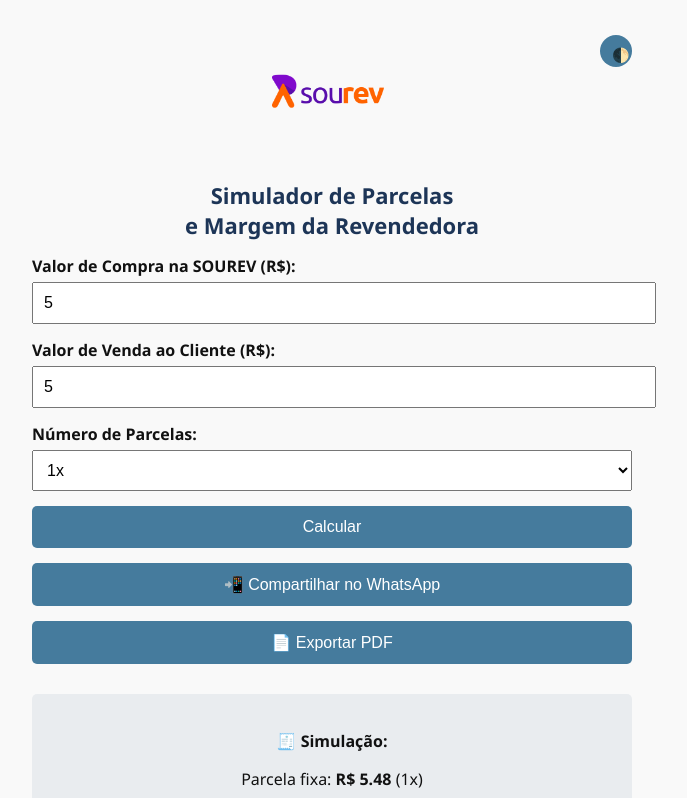
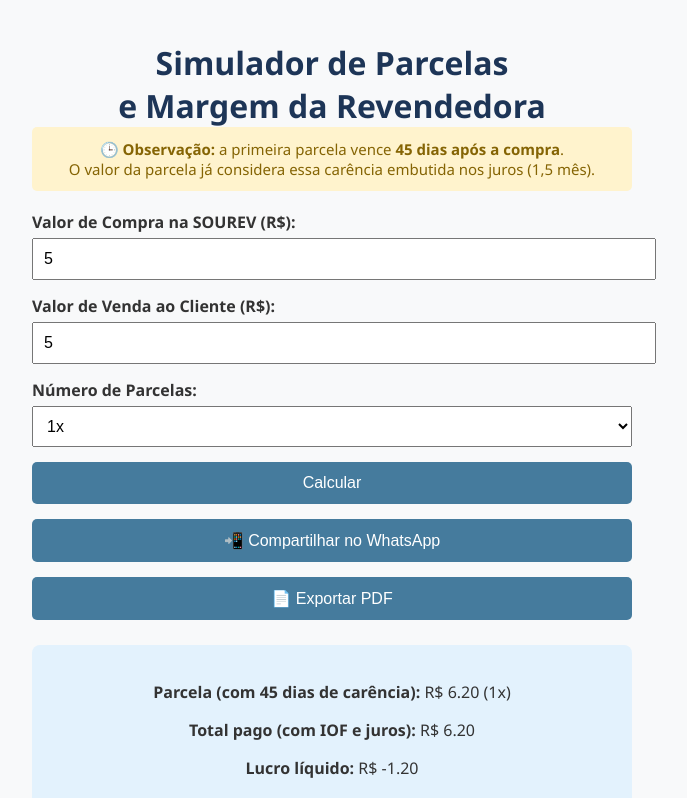
Before and after one commit to sourev/simulador-revendedoras, a plain HTML site: page index.html in a window 1280 px wide. Both pictures are taken after typing "5", "5" into the empty fields and a click on the button "Calcular". Shown: the top 798 px of the page, without its empty margins (308-995 px from the left). Drawn offline with nearby package versions, Linux system fonts and the light colour scheme.

Commit message:
Update index.html

```diff
--- a/index.html
+++ b/index.html
@@ -2,51 +2,31 @@
 <html lang="pt-BR">
 <head>
   <meta charset="UTF-8" />
-  <title>Simulador - Margem de Lucro Revendedora SOUREV</title>
+  <title>Simulador - Revendedora SOUREV</title>
   <script src="https://cdn.jsdelivr.net/npm/chart.js"></script>
   <style>
-    :root {
-      --bg: #f9f9f9;
-      --text: #111;
-      --primary: #1d3557;
-      --accent: #457b9d;
-    }
-    body.dark {
-      --bg: #121212;
-      --text: #fff;
-    }
     body {
-      background: var(--bg);
-      color: var(--text);
       font-family: 'Segoe UI', sans-serif;
       max-width: 600px;
       margin: 0 auto;
       padding: 20px;
-      position: relative;
-    }
-    .mode-toggle {
-      position: absolute;
-      top: 20px;
-      right: 20px;
-      background: var(--accent);
-      color: white;
-      border: none;
-      font-size: 14px;
-      border-radius: 50%;
-      width: 32px;
-      height: 32px;
-      cursor: pointer;
-    }
-    .logo {
-      display: block;
-      margin: 0 auto 10px auto;
-      max-height: 150px;
+      background: #f8f9fa;
+      color: #333;
     }
     h1 {
       text-align: center;
-      color: var(--primary);
-      font-size: 22px;
-      margin-top: 0;
+      color: #1d3557;
+      margin-bottom: 10px;
+    }
+    .alerta {
+      background: #fff3cd;
+      color: #856404;
+      padding: 12px;
+      border-radius: 5px;
+      font-size: 15px;
+      text-align: center;
+      margin-top: -10px;
+      margin-bottom: 20px;
     }
     label {
       font-weight: bold;
@@ -60,124 +40,105 @@
       font-size: 16px;
     }
     button {
-      background: var(--accent);
+      background: #457b9d;
       color: white;
       border: none;
       padding: 12px;
+      font-size: 16px;
+      width: 100%;
+      margin-top: 15px;
       border-radius: 5px;
       cursor: pointer;
-      margin-top: 15px;
-      width: 100%;
-      font-size: 16px;
     }
     #resultado {
-      margin-top: 30px;
-      background: #e9ecef;
+      background: #e3f2fd;
       padding: 20px;
-      border-radius: 5px;
+      margin-top: 25px;
+      border-radius: 8px;
       text-align: center;
     }
     canvas {
       margin-top: 30px;
     }
-    @media (max-width: 600px) {
-      body { font-size: 18px; }
-      h1 { font-size: 24px; }
-      .logo { max-height: 100px; }
-    }
   </style>
 </head>
 <body>
 
-  <button class="mode-toggle" onclick="toggleDarkMode()">🌓</button>
-  <img src="sourev-logo.png" alt="Sourev Logo" class="logo" />
   <h1>Simulador de Parcelas<br>e Margem da Revendedora</h1>
 
-  <label>Valor de Compra na SOUREV (R$):
+  <div class="alerta">
+    🕒 <strong>Observação:</strong> a primeira parcela vence <strong>45 dias após a compra</strong>.<br>
+    O valor da parcela já considera essa carência embutida nos juros (1,5 mês).
+  </div>
+
+  <label>Valor de Compra na SOUREV (R$):</label>
   <input type="number" id="valor" placeholder="Ex: 1000" />
-  </label>
 
-  <label>Valor de Venda ao Cliente (R$):
+  <label>Valor de Venda ao Cliente (R$):</label>
   <input type="number" id="venda" placeholder="Ex: 2000" />
-  </label>
 
-  <label>Número de Parcelas:
+  <label>Número de Parcelas:</label>
   <select id="parcelas">
     <option value="1">1x</option>
     <option value="2">2x</option>
     <option value="3">3x</option>
   </select>
-  </label>
 
   <button onclick="calcular()">Calcular</button>
   <button onclick="compartilharWhatsApp()">📲 Compartilhar no WhatsApp</button>
   <button onclick="window.print()">📄 Exportar PDF</button>
 
   <div id="resultado"></div>
-  <canvas id="graficoPizza" width="400" height="300"></canvas>
+  <canvas id="graficoPizza"></canvas>
 
   <script>
-    function toggleDarkMode() {
-      document.body.classList.toggle("dark");
-      localStorage.setItem("modo", document.body.classList.contains("dark") ? "dark" : "light");
-    }
-
-    if (localStorage.getItem("modo") === "dark") {
-      document.body.classList.add("dark");
-    }
-
+    const juros = 0.085;
+    const iof = 0.011;
     let mensagemWp = "";
-    let chartInstance = null;
+    let chart;
 
     function calcular() {
       const valor = parseFloat(document.getElementById("valor").value);
       const venda = parseFloat(document.getElementById("venda").value);
       const n = parseInt(document.getElementById("parcelas").value);
-      const juros = 0.085;
-      const iof = 0.011;
 
-      if (!valor || !venda || valor <= 0 || venda <= 0 || n <= 0) {
-        document.getElementById("resultado").innerHTML = "<p>Preencha corretamente todos os campos.</p>";
+      if (!valor || !venda || !n || n <= 0) {
+        document.getElementById("resultado").innerHTML = "<p>Preencha corretamente os campos.</p>";
         return;
       }
 
       const valorComIOF = valor * (1 + iof);
-      const parcela = (valorComIOF * juros) / (1 - Math.pow(1 + juros, -n));
+      const valorCorrigido = valorComIOF * Math.pow(1 + juros, 1.5); // carência de 45 dias
+      const parcela = (valorCorrigido * juros) / (1 - Math.pow(1 + juros, -n));
       const totalPago = parcela * n;
       const lucro = venda - totalPago;
       const margem = (lucro / totalPago) * 100;
 
-      mensagemWp = `🧾 *Simulação Sourev*:\nParcela: R$ ${parcela.toFixed(2)} (${n}x)\nTotal pago: R$ ${totalPago.toFixed(2)}\nLucro líquido: R$ ${lucro.toFixed(2)}\nMargem: ${margem.toFixed(2)}%`;
+      mensagemWp = `🧾 *Simulação SOUREV*:\nParcela: R$ ${parcela.toFixed(2)} (${n}x)\nTotal pago: R$ ${totalPago.toFixed(2)}\nLucro líquido: R$ ${lucro.toFixed(2)}\nMargem: ${margem.toFixed(2)}%`;
 
       document.getElementById("resultado").innerHTML = `
-        <p><strong>🧾 Simulação:</strong></p>
-        <p>Parcela fixa: <strong>R$ ${parcela.toFixed(2)}</strong> (${n}x)</p>
-        <p>Total pago com IOF e juros: R$ ${totalPago.toFixed(2)}</p>
-        <p>Valor de venda: R$ ${venda.toFixed(2)}</p>
+        <p><strong>Parcela (com 45 dias de carência):</strong> R$ ${parcela.toFixed(2)} (${n}x)</p>
+        <p><strong>Total pago (com IOF e juros):</strong> R$ ${totalPago.toFixed(2)}</p>
         <p><strong>Lucro líquido:</strong> R$ ${lucro.toFixed(2)}</p>
-        <p><strong>📈 Margem sobre custo total:</strong> ${margem.toFixed(2)}%</p>
+        <p><strong>Margem sobre custo:</strong> ${margem.toFixed(2)}%</p>
       `;
 
-      // Gráfico tipo pizza (doughnut)
       const ctx = document.getElementById('graficoPizza').getContext('2d');
-      if (chartInstance) chartInstance.destroy();
-      chartInstance = new Chart(ctx, {
+      if (chart) chart.destroy();
+      chart = new Chart(ctx, {
         type: 'doughnut',
         data: {
-          labels: ['Lucro Líquido', 'Custo Total (com IOF e juros)'],
+          labels: ['Lucro Líquido', 'Custo Total'],
           datasets: [{
             data: [lucro, totalPago],
-            backgroundColor: ['#00b894', '#d63031']
+            backgroundColor: ['#a29bfe', '#fdcb6e']
           }]
         },
         options: {
           responsive: true,
           plugins: {
             legend: {
-              position: 'bottom',
-              labels: {
-                color: getComputedStyle(document.body).getPropertyValue('--text')
-              }
+              position: 'bottom'
             }
           }
         }
@@ -186,12 +147,13 @@
 
     function compartilharWhatsApp() {
       if (!mensagemWp) {
-        alert("Realize a simulação primeiro.");
+        alert("Faça a simulação primeiro.");
         return;
       }
       const url = "https://wa.me/?text=" + encodeURIComponent(mensagemWp);
       window.open(url, "_blank");
     }
   </script>
+
 </body>
 </html>
```
Lines whose indentation alone changed are shown as unchanged.
